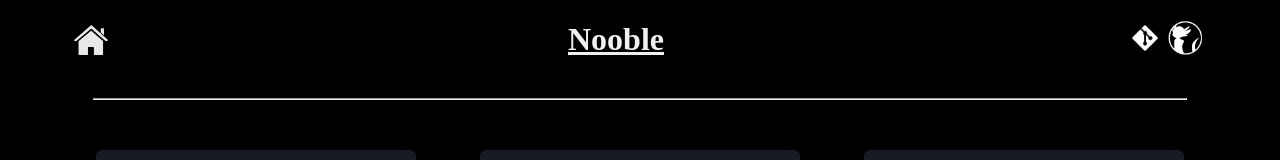
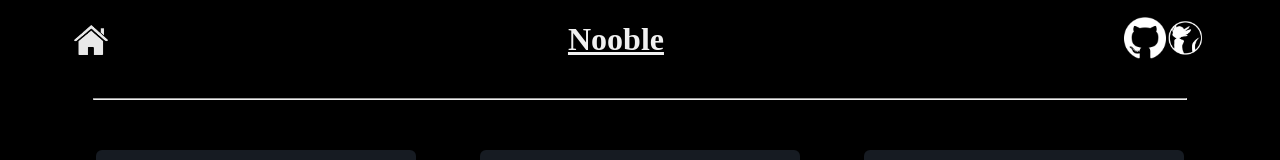
Before and after one commit to luca-naujoks/Web-Project, a Next.js app: page /nooble/nooble in a window 1280 px wide. Shown: the top 160 px of the page. Built offline with nearby package versions, Linux system fonts and the light colour scheme; a web font is replaced by a local one.

Commit message:
Update nooble.js
git icon to Github icon
changed GitHub Link to Itech-IT2x repo

```diff
--- a/pages/nooble/nooble.js
+++ b/pages/nooble/nooble.js
@@ -21,8 +21,8 @@ export default function nooble() {
           </Link>
         <h1 className={styles.headline}> Nooble </h1>
         <div>
-        <Link href="https://github.com/Filipza/LF3" className={styles.navback}>
-            <img height="42" src="../assets/nooble/git.png" alt="git"/>
+        <Link href="https://github.com/luca-naujoks/Itech-IT2x" className={styles.navback}>
+            <img height="42" src="../assets/nooble/GitHub.png" alt="GitHub"/>
           </Link>
         <a href="/login" className={styles.navlogin}>
           <img height="40" src="../assets/Navigation/login.png" alt="Login"/>
```
